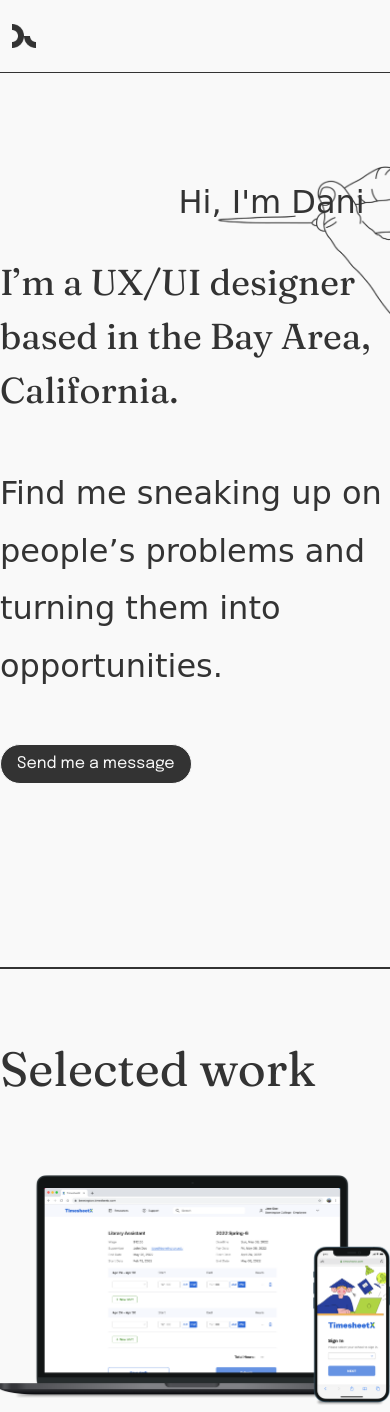
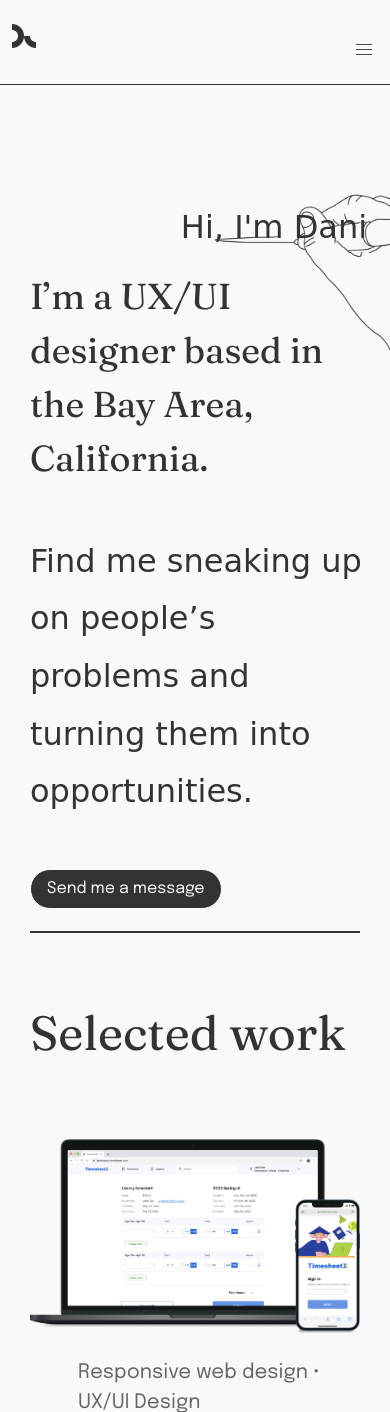
Before and after one commit to hoanhan101/dani, a FastAPI app: page / in a window 390 px wide; the page is wider, and only the part inside the window is pictured. Shown: the top 1412 px of that part. Run offline with FastAPI, Linux system fonts and the light colour scheme; some libraries are stand-ins or nearby versions; some web fonts are replaced.

Commit message:
Padding + nav-burger

```diff
--- a/static/css/styles.css
+++ b/static/css/styles.css
@@ -180,6 +180,10 @@ nav {
 }
 
 @media only screen and (max-width: 866px) {
+    html {
+        padding: 30px;
+    }
+
     #index-hero0 {
         display: none;
     }
--- a/templates/base.html
+++ b/templates/base.html
@@ -33,6 +33,16 @@
                             class="image is-24x24"
                             src="/static/img/logo.png"
                         />
+                    </a>
+                    <a
+                        role="button"
+                        class="navbar-burger"
+                        aria-label="menu"
+                        aria-expanded="false"
+                    >
+                        <span aria-hidden="true"></span>
+                        <span aria-hidden="true"></span>
+                        <span aria-hidden="true"></span>
                     </a>
                 </div>
 
```
